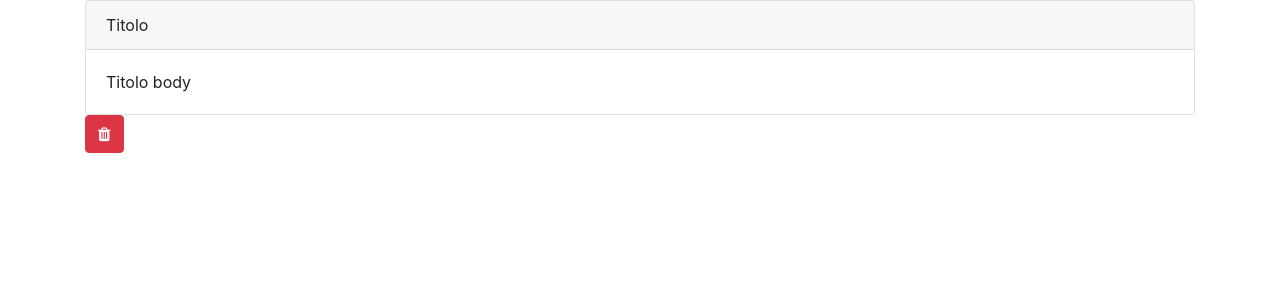
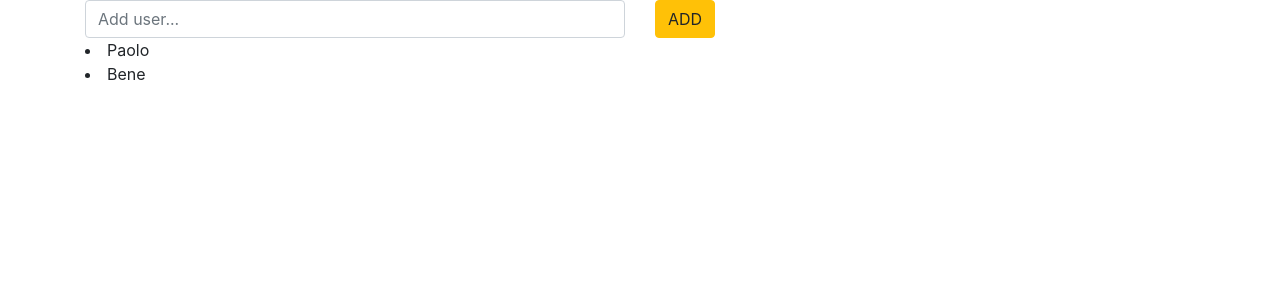
Before and after one commit to Paolo-Fiaschi/angular-udemy, an Angular app in the folder myApp/: page / in a window 1280 px wide. Shown: the top 300 px of the page. Built offline with nearby package versions, Linux system fonts and the light colour scheme.

Commit message:
input template

```diff
--- a/myApp/src/app/app.component.ts
+++ b/myApp/src/app/app.component.ts
@@ -5,27 +5,36 @@ import { User } from './model/users';
   selector: 'app-root',
   template: `
     <div class="container">
-      <div class="card">
-        <div class="card-header">
-          Titolo
+      <div class="row">
+        <div class="col">
+          <input class="form-control" type="text" name="" placeholder="Add user..."
+            #inputRef
+            (keydown.enter)="add(inputRef)"
+          >
         </div>
-        <div class="card-body">
-          Titolo body
+        <div class="col">
+          <button class="btn btn-warning" (click)="add(inputRef)">ADD</button>
+        </div>
+        <div class="col-12">
+          <li *ngFor="let user of users">
+            {{ user }}
+          </li>
         </div>
       </div>
-      <button class="btn btn-danger"><i class="fa fa-trash"></i></button>
-    </div>
+
+      </div>
   `,
   styles: [`
-    .male {background-color: blue; color: white}
-    .female {background-color: pink; color: black}
   `]
 })
 export class AppComponent {
+  add(input: HTMLInputElement){
+    this.users.push(input.value);
+    input.value = '';
+    input.focus();
+
+  }
   users = [
-    {id: 1, name: 'Paolo', age: 32, gender: 'M'},
-    {id: 2, name: 'Giorgia', age: 23, gender: 'F'},
-    {id: 3, name: 'Mattia', age: 12, gender: 'M'},
-    {id: 4, name: 'Bene', age: 23, gender: 'F'},
+    'Paolo', 'Bene'
   ];
 }
```
